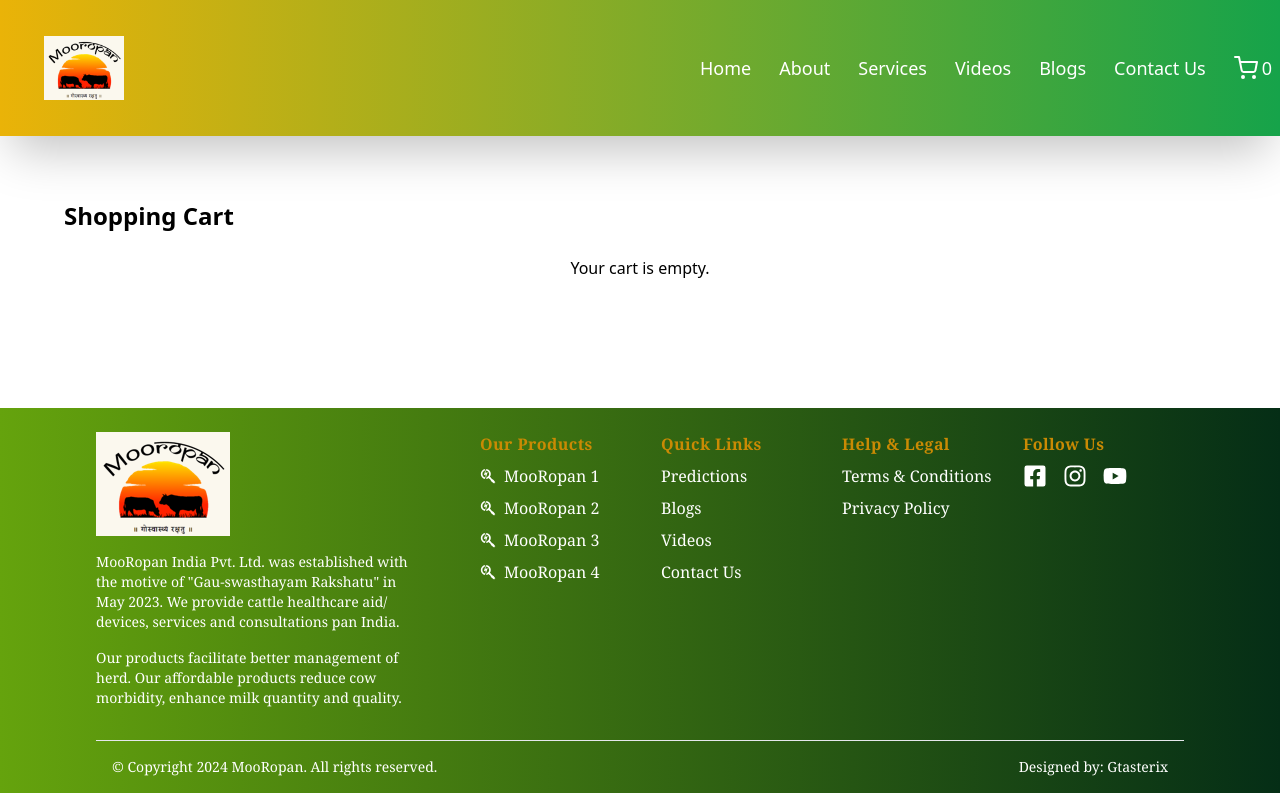
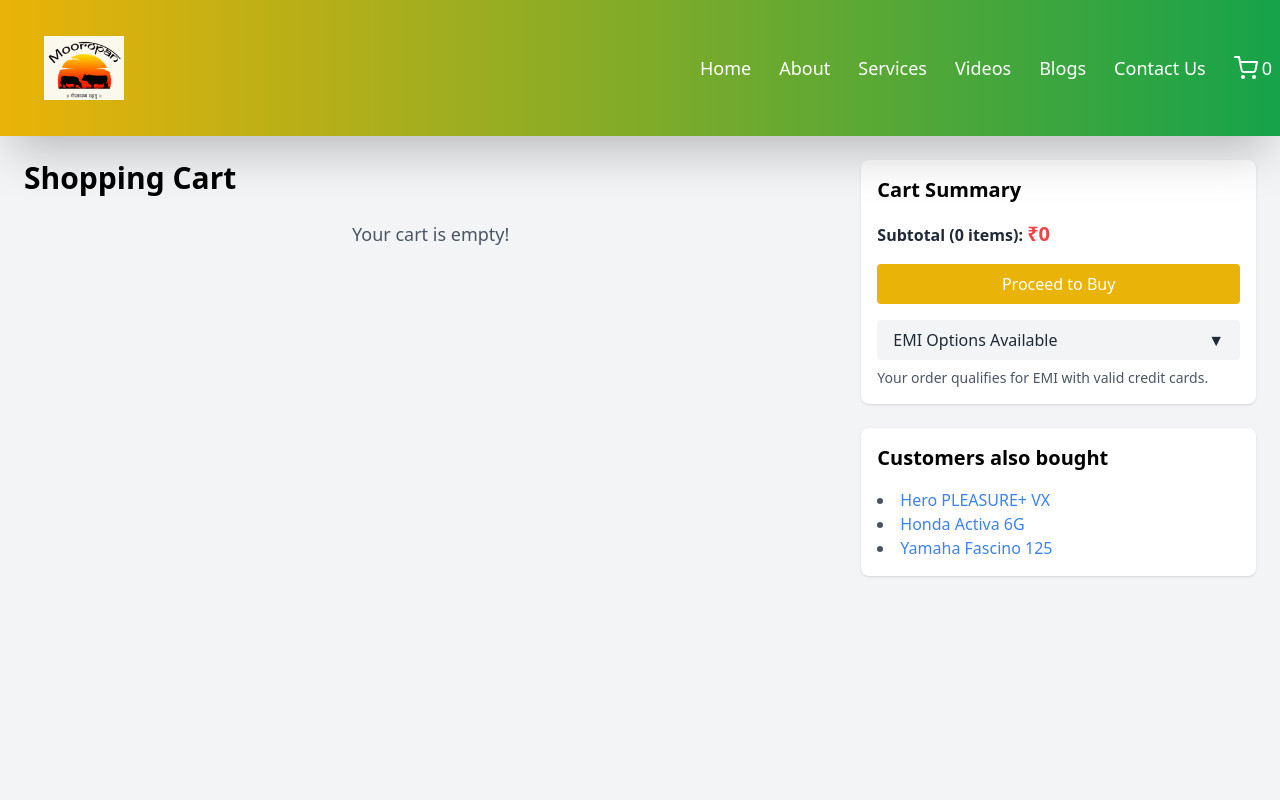
Before and after one commit to ShubhamGhumare11/MooRopam, a React (Create React App) app: page /cart in a window 1280 px wide. Shown: the top 800 px of the page. Built offline with nearby package versions, Linux system fonts and the light colour scheme.

Commit message:
sakshi cart changes

```diff
--- a/src/Components/Cart.js
+++ b/src/Components/Cart.js
@@ -1,108 +1,174 @@
-import React from 'react';
+import React, { useState } from 'react';
+import { useCart } from './CartContext';
 import { Link } from 'react-router-dom';
-import { useCart } from './CartContext'; // Updated import
 
 const Cart = () => {
-  const { cart, dispatch } = useCart(); // Access cart and dispatch from CartContext
+  const { cart, dispatch } = useCart();
+  const [isDropdownOpen, setDropdownOpen] = useState(false);
+  const [selectedEMI, setSelectedEMI] = useState(null);
 
-  const updateQuantity = (id, increment) => {
-    const item = cart.find((item) => item.id === id);
-    const newQuantity = increment ? item.quantity + 1 : Math.max(1, item.quantity - 1);
-    dispatch({ type: 'UPDATE_QUANTITY', payload: { id, quantity: newQuantity } });
+  const toggleDropdown = () => setDropdownOpen(!isDropdownOpen);
+
+  const handleEMISelection = (option) => {
+    setSelectedEMI(option);
+    setDropdownOpen(false); // Close the dropdown after selection
   };
 
-  const removeItem = (id) => {
+  const handleIncreaseQuantity = (id) => {
+    const item = cart.find((product) => product.id === id);
+    if (item) {
+      dispatch({
+        type: 'UPDATE_QUANTITY',
+        payload: { id, quantity: item.quantity + 1 },
+      });
+    }
+  };
+
+  const handleDecreaseQuantity = (id) => {
+    const item = cart.find((product) => product.id === id);
+    if (item && item.quantity > 1) {
+      dispatch({
+        type: 'UPDATE_QUANTITY',
+        payload: { id, quantity: item.quantity - 1 },
+      });
+    }
+  };
+
+  const handleRemoveFromCart = (id) => {
     dispatch({ type: 'REMOVE_FROM_CART', payload: id });
   };
 
-  const calculateTotal = () => {
-    return cart
-      .reduce(
-        (total, item) => total + item.quantity * parseFloat(item.price.replace(/[^\d.-]/g, '')),
+  const totalPrice = cart.reduce(
+    (total, product) => total + product.price * product.quantity,
     0
-      )
-      .toFixed(2);
-  };
+  );
 
   return (
-    <div className="p-4 md:p-8 lg:p-16">
-      <h2 className="text-2xl font-bold mb-6">Shopping Cart</h2>
+    <div className="min-h-screen p-6 bg-gray-100">
+      <div className="container mx-auto">
+        <div className="grid grid-cols-1 md:grid-cols-3 gap-6">
+          {/* Main Cart Section */}
+          <div className="md:col-span-2">
+            <h1 className="text-3xl font-semibold mb-6">Shopping Cart</h1>
+            {cart.length === 0 ? (
+              <p className="text-center text-lg text-gray-600">Your cart is empty!</p>
+            ) : (
+              cart.map((product) => (
+                <div
+                  key={product.id}
+                  className="flex flex-col md:flex-row bg-white rounded-lg shadow p-4 mb-4 items-center"
+                >
+                  {/* Product Image */}
+                  <div className="w-full md:w-1/4">
+                    <img
+                      src={product.image}
+                      alt={product.name}
+                      className="object-cover w-full h-48 rounded-lg"
+                    />
+                  </div>
 
-      {cart.length === 0 ? (
-        <div className="text-center">
-          <p>Your cart is empty.</p>
+                  {/* Product Details */}
+                  <div className="flex-1 px-4">
+                    <h2 className="text-xl font-semibold text-gray-800">{product.name}</h2>
+                    <p className="text-gray-600 mt-2">{product.description}</p>
+                    <p className="text-gray-800 font-semibold mt-2">Price: ₹{product.price}</p>
                   </div>
-      ) : (
-        <>
-          <div className="overflow-x-auto">
-            <table className="min-w-full border-collapse border">
-              <thead>
-                <tr>
-                  <th className="border px-4 py-2 text-left">Item</th>
-                  <th className="border px-4 py-2">Price</th>
-                  <th className="border px-4 py-2">Quantity</th>
-                  <th className="border px-4 py-2">Subtotal</th>
-                  <th className="border px-4 py-2">Action</th>
-                </tr>
-              </thead>
-              <tbody>
-                {cart.map((item) => (
-                  <tr key={item.id}>
-                    <td className="border px-4 py-2 flex items-center space-x-2">
-                      <img src={item.image} alt={item.name} className="w-16 h-16 object-cover rounded" />
-                      <span>{item.name}</span>
-                    </td>
-                    <td className="border px-4 py-2 text-center">Rs. {item.price}</td>
-                    <td className="border px-4 py-2 text-center">
-                      <div className="flex items-center justify-center space-x-2">
+
+                  {/* Quantity and Subtotal */}
+                  <div className="w-full md:w-1/4 text-right">
+                    <div className="flex items-center justify-end space-x-2 mb-2">
                       <button
-                          onClick={() => updateQuantity(item.id, false)}
-                          className="px-2 py-1 bg-gray-300 rounded hover:bg-gray-400 focus:outline-none"
-                          aria-label="Decrease quantity"
+                        className="bg-yellow-500 text-white px-3 py-1 rounded"
+                        onClick={() => handleDecreaseQuantity(product.id)}
                       >
                         -
                       </button>
-                        <span>{item.quantity}</span>
+                      <span className="font-semibold text-gray-800">{product.quantity}</span>
                       <button
-                          onClick={() => updateQuantity(item.id, true)}
-                          className="px-2 py-1 bg-gray-300 rounded hover:bg-gray-400 focus:outline-none"
-                          aria-label="Increase quantity"
+                        className="bg-yellow-500 text-white px-3 py-1 rounded"
+                        onClick={() => handleIncreaseQuantity(product.id)}
                       >
                         +
                       </button>
                     </div>
-                    </td>
-                    <td className="border px-4 py-2 text-center">
-                      Rs. {(parseFloat(item.price.replace(/[^\d.-]/g, '')) * item.quantity).toFixed(2)}
-                    </td>
-                    <td className="border px-4 py-2 text-center">
+                    <p className="text-gray-800 font-semibold">
+                      Subtotal: ₹{product.price * product.quantity}
+                    </p>
                     <button
-                        onClick={() => removeItem(item.id)}
-                        className="px-2 py-1 bg-red-500 text-white rounded hover:bg-red-600 focus:outline-none"
-                        aria-label="Remove item"
+                      className="text-red-500 hover:underline mt-2"
+                      onClick={() => handleRemoveFromCart(product.id)}
                     >
                       Remove
                     </button>
-                    </td>
-                  </tr>
-                ))}
-              </tbody>
-            </table>
+                  </div>
+                </div>
+              ))
+            )}
           </div>
 
-          {/* Total Price Section */}
-          <div className="mt-6 text-right">
-            <h3 className="text-xl font-semibold">Total: Rs. {calculateTotal()}</h3>
+            {/* Cart Summary */}
+          <div>
+
+            <div className="bg-white rounded-lg shadow p-4  ">
+              <h2 className="text-xl font-semibold mb-4">Cart Summary</h2>
+              <p className="text-gray-800 font-semibold">
+                Subtotal ({cart.length} items): <span className="text-xl text-red-500">₹{totalPrice}</span>
+              </p>
+              <Link
+                to="/checkout"
+                className="block w-full bg-yellow-500 text-white text-center py-2 mt-4 rounded hover:bg-yellow-600"
+              >
+                Proceed to Buy
+              </Link>
+              <div className="mt-4">
+                <div className="relative">
+                  <button
+                    onClick={toggleDropdown}
+                    className="w-full bg-gray-100 text-gray-800 py-2 px-4 rounded flex justify-between items-center"
+                    type="button"
+                  >
+                    {selectedEMI ? `Selected: ${selectedEMI}` : 'EMI Options Available'}
+                    <span className="ml-2">{isDropdownOpen ? '▲' : '▼'}</span>
+                  </button>
+                  {isDropdownOpen && (
+                    <ul className="absolute bg-white shadow rounded mt-2 w-full z-10">
+                      <li
+                        className="px-4 py-2 text-sm text-gray-600 cursor-pointer hover:bg-gray-100"
+                        onClick={() => handleEMISelection('6 Months EMI')}
+                      >
+                        6 Months EMI
+                      </li>
+                      <li
+                        className="px-4 py-2 text-sm text-gray-600 cursor-pointer hover:bg-gray-100"
+                        onClick={() => handleEMISelection('12 Months EMI')}
+                      >
+                        12 Months EMI
+                      </li>
+                      <li
+                        className="px-4 py-2 text-sm text-gray-600 cursor-pointer hover:bg-gray-100"
+                        onClick={() => handleEMISelection('24 Months EMI')}
+                      >
+                        24 Months EMI
+                      </li>
+                    </ul>
+                  )}
+                </div>
+                <p className="mt-2 text-sm text-gray-600">Your order qualifies for EMI with valid credit cards.</p>
+              </div>
             </div>
 
-          {/* Checkout Button */}
-          <div className="mt-6 text-right">
-            <Link to="/checkout" className="px-4 py-2 bg-blue-500 text-white rounded hover:bg-blue-600 focus:outline-none">
-              Proceed to Checkout
-            </Link>
+            {/* Other Sidebar Content */}
+            <div className="bg-white rounded-lg shadow p-4 mt-6">
+              <h2 className="text-xl font-semibold mb-4">Customers also bought</h2>
+              <ul className="list-disc list-inside text-gray-600">
+                <li><a href="#" className="text-blue-500 hover:underline">Hero PLEASURE+ VX</a></li>
+                <li><a href="#" className="text-blue-500 hover:underline">Honda Activa 6G</a></li>
+                <li><a href="#" className="text-blue-500 hover:underline">Yamaha Fascino 125</a></li>
+              </ul>
             </div>
-        </>
-      )}
+          </div>
+        </div>
+      </div>
     </div>
   );
 };
--- a/src/Components/CartContext.js
+++ b/src/Components/CartContext.js
@@ -1,11 +1,11 @@
-import React, { createContext, useReducer, useContext } from "react";
+import React, { createContext, useReducer, useContext, useEffect } from "react";
 
 // Create the context
 const CartContext = createContext();
 
 // Define initial state
 const initialState = {
-  cart: [],
+  cart: JSON.parse(localStorage.getItem("cart")) || [], // Load cart from localStorage
 };
 
 // Define reducer to handle cart actions
@@ -38,6 +38,12 @@
 // Create CartProvider component to wrap your app
 export const CartProvider = ({ children }) => {
   const [state, dispatch] = useReducer(cartReducer, initialState);
+
+  // Save cart to localStorage whenever it changes
+  useEffect(() => {
+    localStorage.setItem("cart", JSON.stringify(state.cart));
+  }, [state.cart]);
+
   return (
     <CartContext.Provider value={{ cart: state.cart, dispatch }}>
       {children}
```
Also changed, not shown: src/Components/ProductCard.js (+9 -25 lines). Lines whose indentation alone changed are shown as unchanged.
